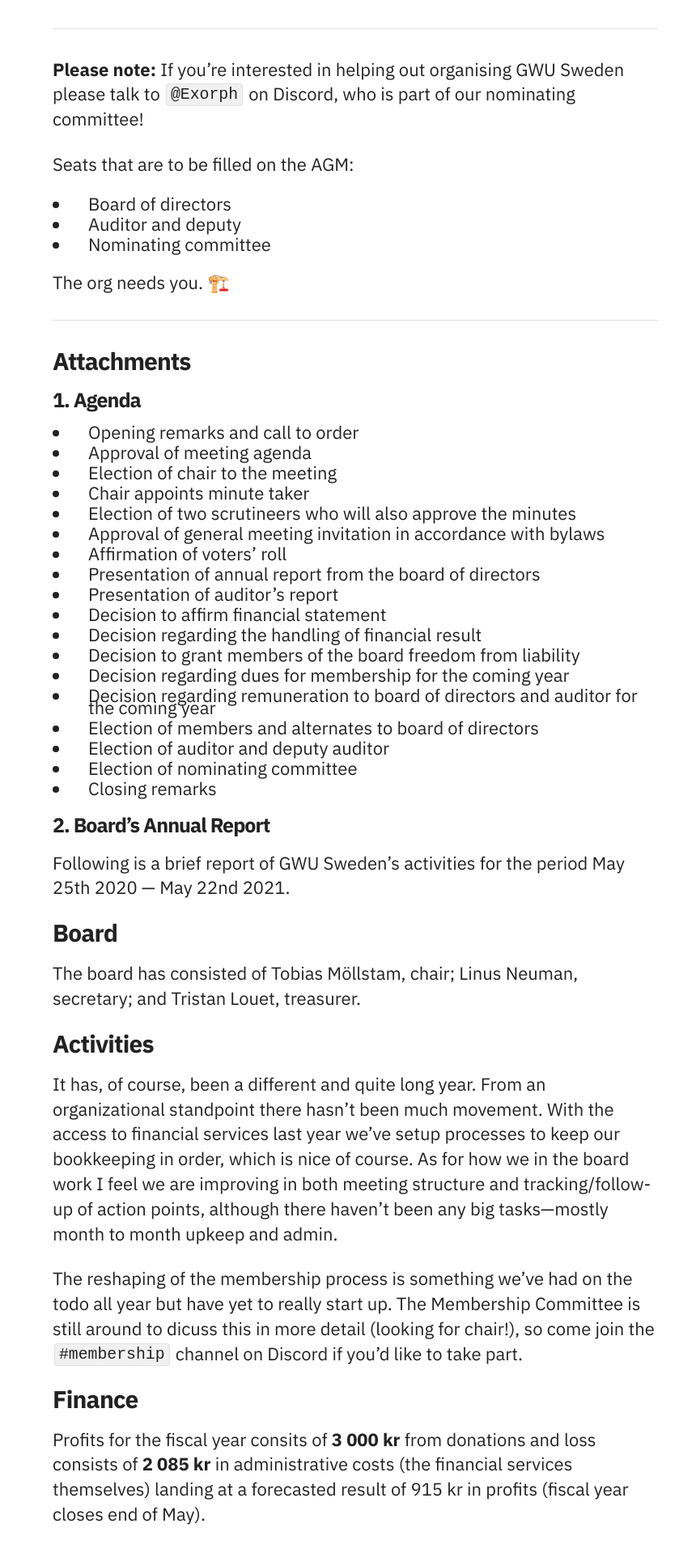
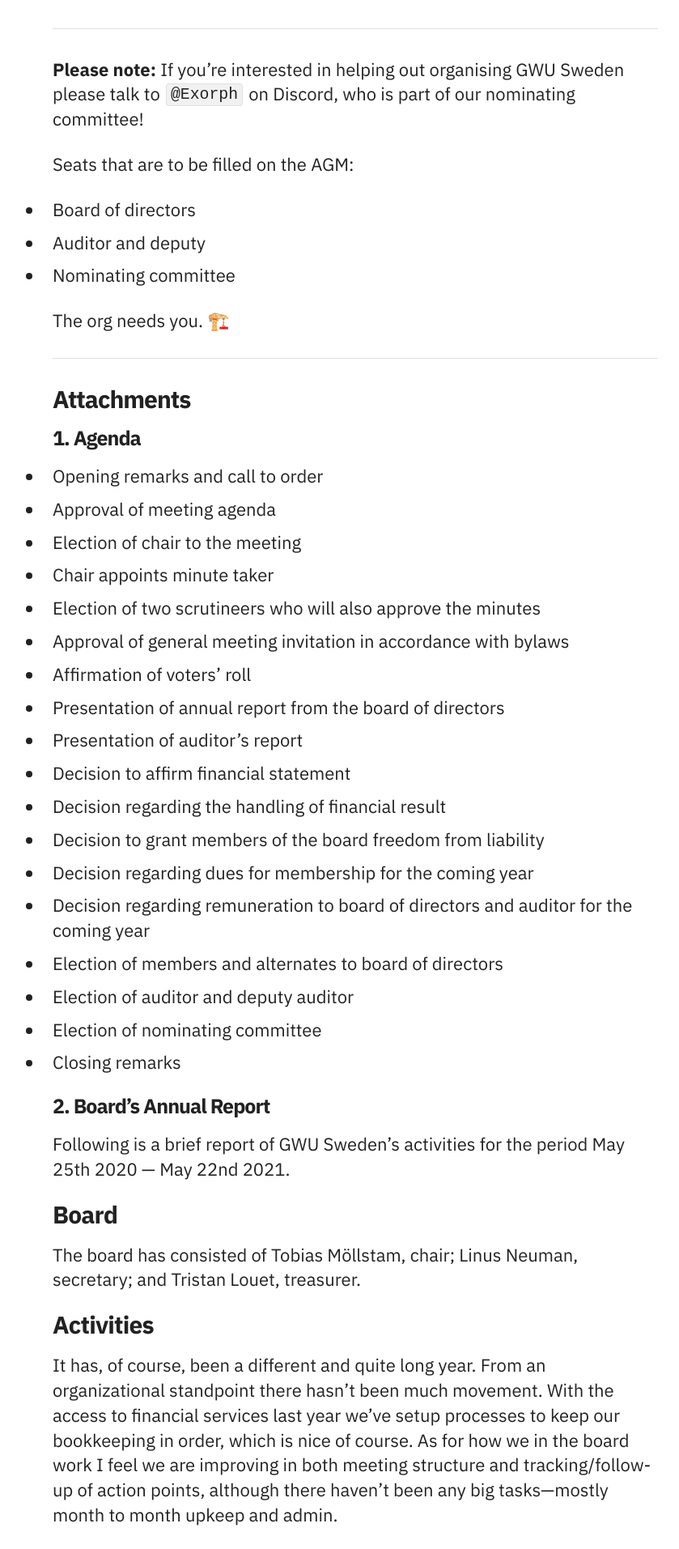
Before and after one commit to GWU-Sweden/gwu-sweden.org, a Jekyll site: the page built from agm2021/index.md, in a window 1280 px wide. Shown: the part 471-2384 px from the top of the page at 81% size, without its empty margins (201-1040 px from the left). Built offline with Jekyll 4.4.1, drawn with Linux system fonts in a browser that asks for light colours.

Commit message:
fixed spacing in list, again!

```diff
--- a/_layouts/agm.html
+++ b/_layouts/agm.html
@@ -38,13 +38,13 @@
 
 		ol, ul {
 			list-style: disc outside none;
-			margin-left: 0;
-			padding-left: 1em;
+			margin-left: -0.5em;
+			padding-left: 0em;
 		}
 
-		li {
+		ul li, ol li {
 			line-height: 1.4;
-			padding-left: 1em;
+			padding-left: 0.5em;
 		}
 
 		#container {
```
